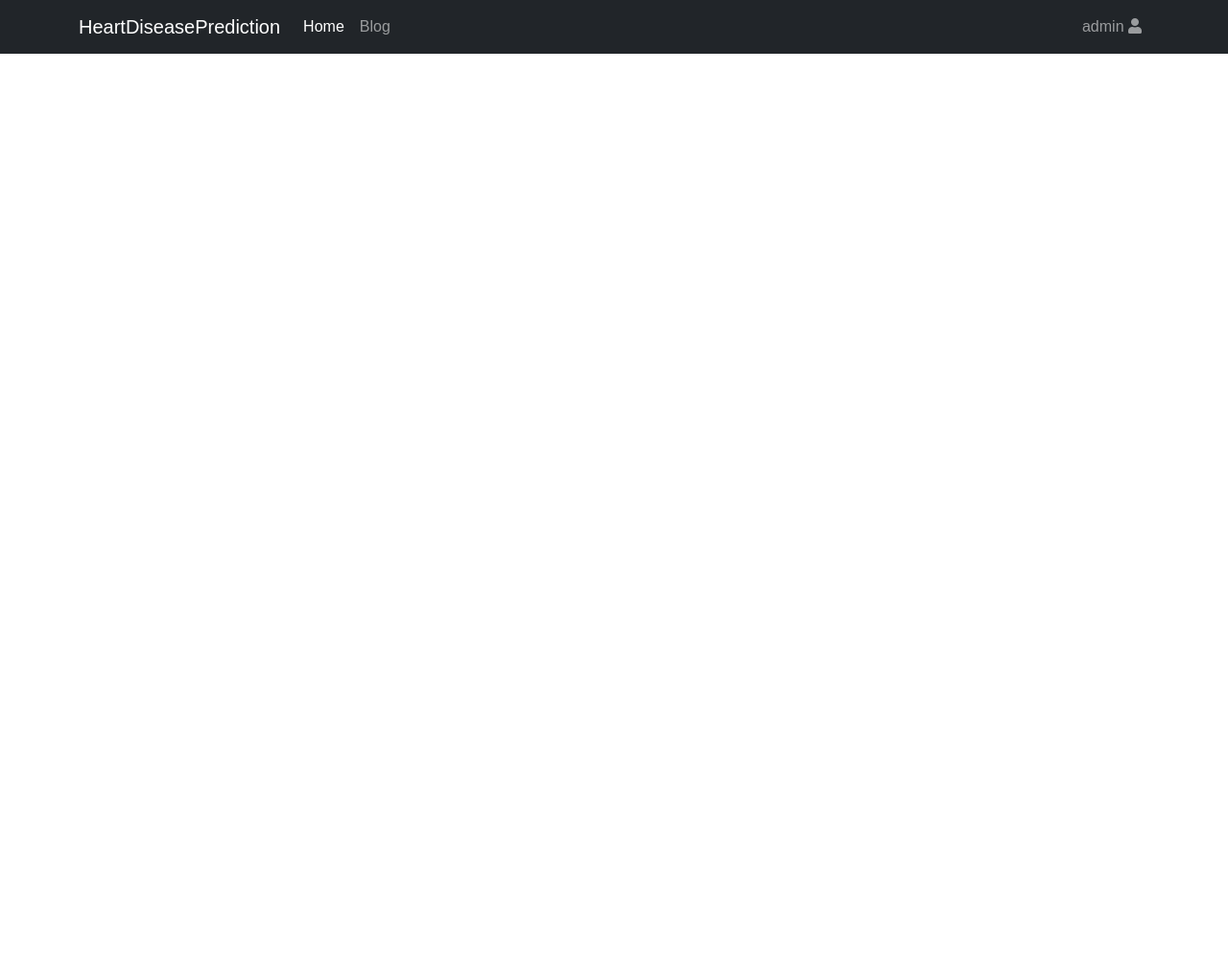
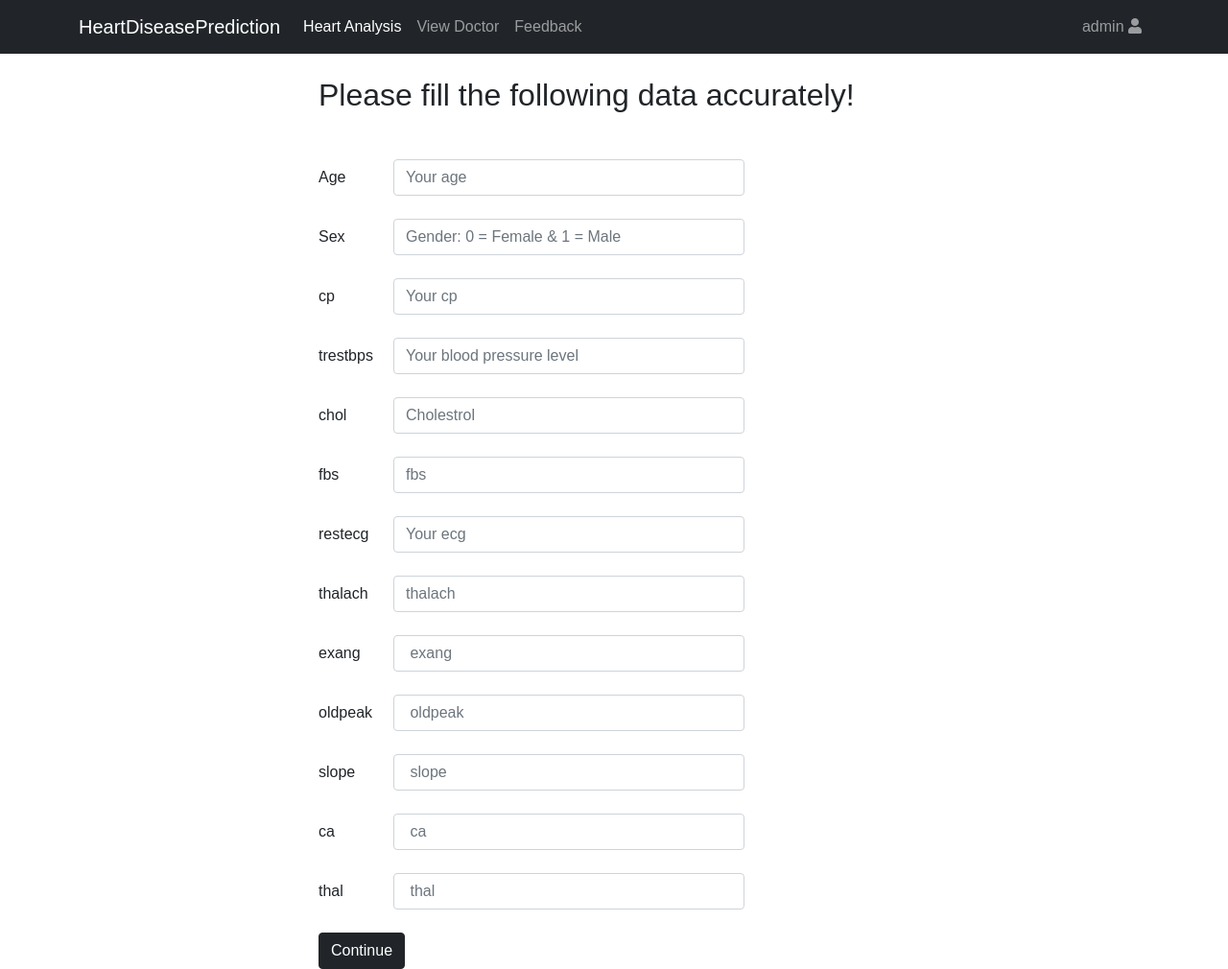
Before and after one commit to thisispawann/HeartDiseasePrediction, a Django app: page /home/ in a window 1280 px wide. Shown: the whole page at 96% size. Before the commit the page ends 56 px from the top, so only its background shows below. Run offline with Django 3.2, Linux system fonts and the light colour scheme; a user stored in the database is signed in; some libraries are stand-ins or nearby versions.

```diff
--- a/mysite/urls.py
+++ b/mysite/urls.py
@@ -1,6 +1,8 @@
 
 from django.contrib import admin
 from django.urls import path, include
+from django.conf import settings
+from django.conf.urls.static import static
 
 urlpatterns = [
     path('admin/', admin.site.urls),
--- a/prediction/urls.py
+++ b/prediction/urls.py
@@ -1,6 +1,6 @@
 
 from django.urls import path
-from prediction.views import index, register, home
+from prediction.views import index, register, home, result
 from prediction import views
 from django.contrib.auth import views as auth_views
 
@@ -11,5 +11,6 @@ urlpatterns = [
     path('home/', home, name='home'),
     path('logout/', auth_views.LogoutView.as_view(), name='logout'),
     path('change_password/', auth_views.PasswordChangeView.as_view(), name='change_password'),
-    path('password_change_done', auth_views.PasswordChangeDoneView.as_view(), name='password_change_done')
+    path('password_change_done', auth_views.PasswordChangeDoneView.as_view(), name='password_change_done'),
+    path('result/', result, name='result')
 ]
--- a/prediction/views.py
+++ b/prediction/views.py
@@ -2,6 +2,7 @@ from django.shortcuts import render, redirect
 from django.contrib.auth.forms import UserCreationForm
 from django.contrib import messages
 from django.contrib.auth.decorators import login_required
+import joblib
 
 # Create your views here.
 def index(request):
@@ -26,3 +27,26 @@ def register(request):
 #Home
 def home(request):
     return render(request, "home.html")
+
+#Result
+def result(request):
+    cls = joblib.load('heartdata.sav')
+    lis = []
+    lis.append(request.GET['age'])
+    lis.append(request.GET['sex'])
+    lis.append(request.GET['cp'])
+    lis.append(request.GET['trestbps'])
+    lis.append(request.GET['chol'])
+    lis.append(request.GET['fbs'])
+    lis.append(request.GET['restecg'])
+    lis.append(request.GET['thalach'])
+    lis.append(request.GET['exang'])
+    lis.append(request.GET['oldpeak'])
+    lis.append(request.GET['slope'])
+    lis.append(request.GET['ca'])
+    lis.append(request.GET['thal'])
+
+    # print(lis)
+
+    ans = cls.predict([lis])
+    return render(request, "result.html", {'ans':ans, 'lis':lis})
--- a/templates/home.html
+++ b/templates/home.html
@@ -7,14 +7,19 @@
 </style>
 <nav class="navbar navbar-expand-lg navbar-dark bg-dark">
   <div class="container">
-    <a href="{% url 'index' %}" class="navbar-brand">HeartDiseasePrediction</a>
+    <a href="{% url 'home' %}" class="navbar-brand">HeartDiseasePrediction</a>
     <div class="collapse navbar-collapse" id="navbarSupportedContent">
       <ul class="navbar-nav me-auto mb-2 mb-lg-0">
         <li class="nav-item">
-          <a class="nav-link active" aria-current="page" href="#">Home</a>
+          <a class="nav-link active" aria-current="page" href="{% url 'home' %}"
+            >Heart Analysis</a
+          >
         </li>
         <li class="nav-item">
-          <a class="nav-link" href="#">Blog</a>
+          <a class="nav-link" href="#">View Doctor</a>
+        </li>
+        <li class="nav-item">
+          <a class="nav-link" href="#">Feedback</a>
         </li>
       </ul>
       <ul class="navbar-nav">
@@ -41,4 +46,107 @@
     </div>
   </div>
 </nav>
+<div class="main-wrapper" style="margin-left: 20rem">
+<div class=" container title-wrapper mt-4">
+  <h2>Please fill the following data accurately!</h2>
+</div>
+<div class="container mt-5">
+  <form action="{% url 'result' %}"
+  {% csrf_token %}
+
+  <div class="col-6 form-group row">
+    <label for="" class="col-sm-2 col-form-label"l>Age</label>
+    <div class="col-sm-10">
+      <input class="form-control" id="" name="age" type="number" required placeholder="Your age">
+    </div>
+  </div> <br>
+
+  <div class="col-6 form-group row">
+    <label for="" class="col-sm-2 col-form-label"l>Sex</label>
+    <div class="col-sm-10">
+      <input class="form-control" id="" name="sex" type="number" required placeholder="Gender: 0 = Female & 1 = Male">
+    </div>
+  </div> <br>
+
+  <div class="col-6 form-group row">
+    <label for="" class="col-sm-2 col-form-label"l>cp</label>
+    <div class="col-sm-10">
+      <input class="form-control" id="" name="cp" type="number" required placeholder="Your cp">
+    </div>
+  </div> <br>
+
+  <div class="col-6 form-group row">
+    <label for="" class="col-sm-2 col-form-label"l>trestbps</label>
+    <div class="col-sm-10">
+      <input class="form-control" id="" name="trestbps" type="number" required placeholder="Your blood pressure level">
+    </div>
+  </div> <br>
+
+   <div class="col-6 form-group row">
+    <label for="" class="col-sm-2 col-form-label"l>chol</label>
+    <div class="col-sm-10">
+      <input class="form-control" id="" name="chol" type="number" required placeholder="Cholestrol">
+    </div>
+  </div> <br>
+
+   <div class="col-6 form-group row">
+    <label for="" class="col-sm-2 col-form-label"l>fbs</label>
+    <div class="col-sm-10">
+      <input class="form-control" id="" name="fbs" type="number" required placeholder="fbs">
+    </div>
+  </div> <br>
+
+   <div class="col-6 form-group row">
+    <label for="" class="col-sm-2 col-form-label"l>restecg</label>
+    <div class="col-sm-10">
+      <input class="form-control" id="" name="restecg" type="number" required placeholder="Your ecg">
+    </div>
+  </div> <br>
+
+   <div class="col-6 form-group row">
+    <label for="" class="col-sm-2 col-form-label"l>thalach</label>
+    <div class="col-sm-10">
+      <input class="form-control" id="" name="thalach" type="number" required placeholder="thalach">
+    </div>
+  </div> <br>
+
+   <div class="col-6 form-group row">
+    <label for="" class="col-sm-2 col-form-label"l>exang</label>
+    <div class="col-sm-10">
+      <input class="form-control" id="" name="exang" type="number" required placeholder=" exang">
+    </div>
+  </div> <br>
+
+  <div class="col-6 form-group row">
+    <label for="" class="col-sm-2 col-form-label"l>oldpeak</label>
+    <div class="col-sm-10">
+      <input class="form-control" id="" name="oldpeak" type="number" required placeholder=" oldpeak">
+    </div>
+  </div> <br>
+
+  <div class="col-6 form-group row">
+    <label for="" class="col-sm-2 col-form-label"l>slope</label>
+    <div class="col-sm-10">
+      <input class="form-control" id="" name="slope" type="number" required placeholder=" slope">
+    </div>
+  </div> <br>
+
+  <div class="col-6 form-group row">
+    <label for="" class="col-sm-2 col-form-label"l>ca</label>
+    <div class="col-sm-10">
+      <input class="form-control" id="" name="ca" type="number" required placeholder=" ca">
+    </div>
+  </div> <br>
+
+  <div class="col-6 form-group row">
+    <label for="" class="col-sm-2 col-form-label"l>thal</label>
+    <div class="col-sm-10">
+      <input class="form-control" id="" name="thal" type="number" required placeholder=" thal">
+    </div>
+  </div> <br>
+  {% comment %} <input type="submit" name="" value="submit"> {% endcomment %}
+  <button type="submit" class="btn btn-dark">Continue</button>
+  </form>
+</div>
+</div>
 {% endblock %}
--- a/templates/index.html
+++ b/templates/index.html
@@ -28,11 +28,12 @@
     </ul>
     {% endif %}
   </div>
-<div class="card container mt-5">
+  <div class="card container mt-5">
     <div class="card-body text-center">
       <h1 class="mb-3 mt-4">Welcome</h1>
       <a href="{% url 'login' %}" class="btn btn-primary mb-4">Log In</a>
       <a href="{% url 'register' %}" class="btn btn-secondary mb-4">Register</a>
     </div>
   </div>
-{% endblock %}
+  {% endblock %}
+</div>
```
Also changed, not shown: mysite/settings.py (+11 -1 lines), templates/result.html (added, +12 -0 lines), db.sqlite3, static/css/style.css (added), static/js/script.js (added), 1 other file.
